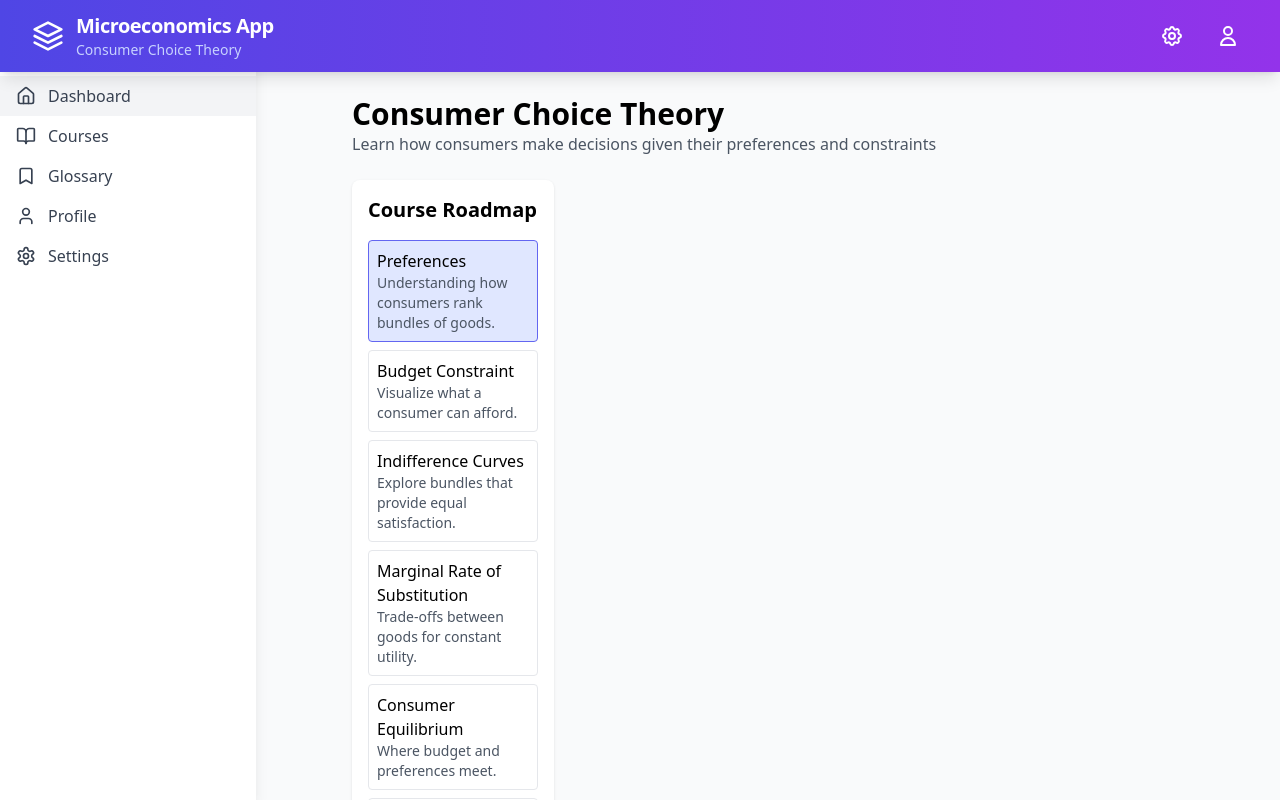
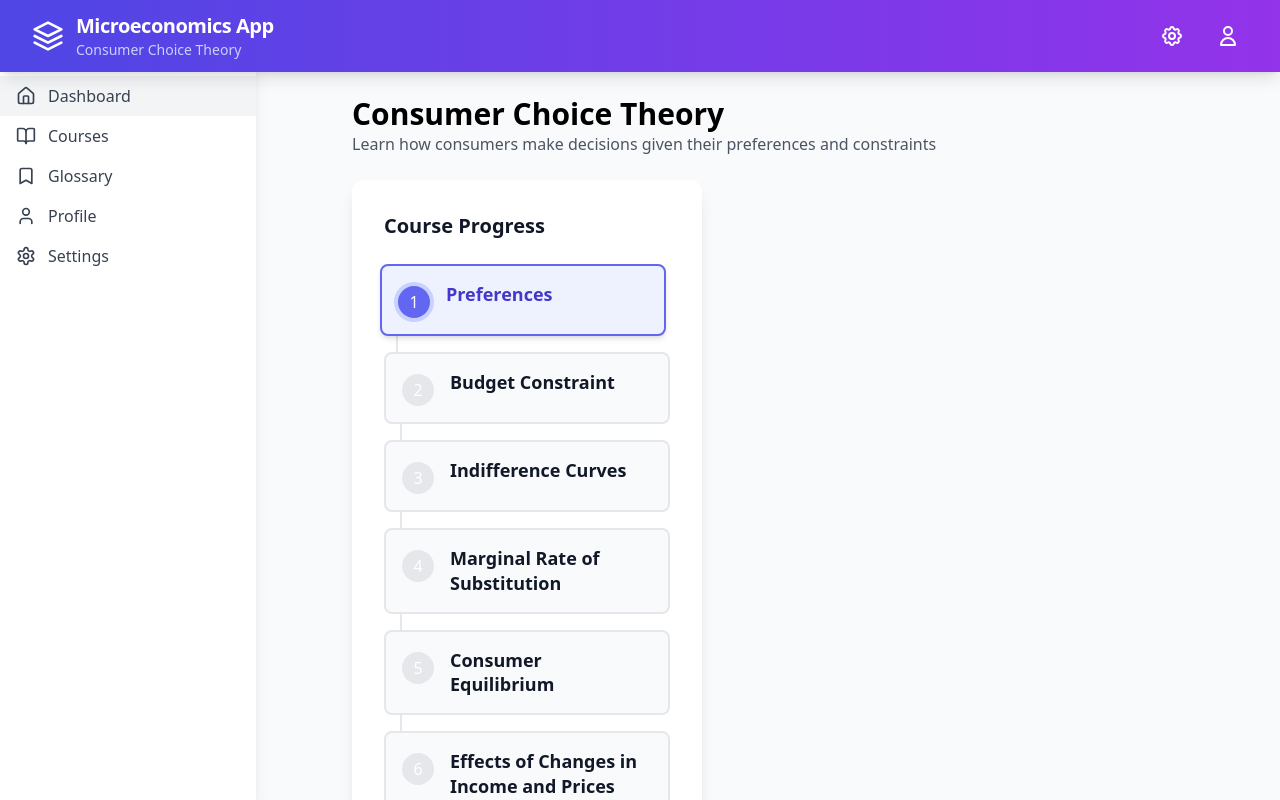
Before and after one commit to siedlmi/microeconomics-app, a React (Create React App) app: page /courses/consumer-choice in a window 1280 px wide. Built offline with nearby package versions, Linux system fonts and the light colour scheme.

Commit message:
Roadmap works

```diff
--- a/src/components/CourseCatalog.tsx
+++ b/src/components/CourseCatalog.tsx
@@ -86,7 +86,7 @@ export default function CourseCatalog() {
             </div>
             <div className="mt-4 flex items-center justify-between text-sm text-gray-500">
               <span>{course.metadata.content.lessons.length} lessons</span>
-              <span className="text-indigo-600 hover:text-indigo-700">Start Course →</span>
+              <span className="text-indigo-600 hover:text-indigo-700">View Course →</span>
             </div>
           </Link>
         ))}
--- a/src/components/CourseRoadmap.tsx
+++ b/src/components/CourseRoadmap.tsx
@@ -1,16 +1,16 @@
 import React from 'react';
-import { useNavigate, useParams } from 'react-router-dom';
-import { CourseMetadata } from '../courses/types';
+import { useParams } from 'react-router-dom';
+import { CourseMetadata, Lesson } from '../courses/types';
 
 interface CourseRoadmapProps {
   metadata: CourseMetadata;
+  onLessonSelect: (lesson: Lesson, index: number) => void;
 }
 
-export default function CourseRoadmap({ metadata }: CourseRoadmapProps) {
+export default function CourseRoadmap({ metadata, onLessonSelect }: CourseRoadmapProps) {
   const { lessonId } = useParams();
-  const navigate = useNavigate();
 
-  // Determine current lesson index from URL (assumes "lesson-{number}")
+  // Determine current lesson index from URL
   let currentLessonIndex = 0;
   if (lessonId && lessonId.startsWith('lesson-')) {
     const index = parseInt(lessonId.replace('lesson-', ''));
@@ -20,22 +20,61 @@ export default function CourseRoadmap({ metadata }: CourseRoadmapProps) {
   }
 
   return (
-    <div className="p-4 bg-white rounded-lg shadow">
-      <h2 className="text-xl font-bold mb-4">Course Roadmap</h2>
-      <ul className="space-y-2">
+    <div className="p-8 bg-white rounded-xl shadow-lg dark:bg-gray-800 min-w-[300px] relative z-0">
+      <h2 className="text-xl font-bold mb-6 text-gray-900 dark:text-white">Course Progress</h2>
+      <div className="space-y-4">
         {metadata.content.lessons.map((lesson, index) => (
-          <li
+          <div
             key={index}
-            onClick={() => navigate(`/courses/${metadata.id}/lesson-${index + 1}`)}
-            className={`cursor-pointer p-2 rounded border ${
-              index === currentLessonIndex ? 'bg-indigo-100 border-indigo-500' : 'hover:bg-gray-50'
-            }`}
+            onClick={() => onLessonSelect(lesson, index)}
+            className={`relative group cursor-pointer transition-all duration-200 ease-in-out
+              ${index === currentLessonIndex
+                ? 'transform scale-102 -translate-x-1'
+                : 'hover:transform hover:scale-101'}`}
           >
-            <div className="font-medium">{lesson.title}</div>
-            <div className="text-sm text-gray-600">{lesson.description}</div>
-          </li>
+            {/* Progress line */}
+            {index < metadata.content.lessons.length - 1 && (
+              <div className={`absolute left-4 top-14 w-0.5 h-full -z-10
+                ${index < currentLessonIndex ? 'bg-indigo-500' : 'bg-gray-200 dark:bg-gray-700'}`}
+              />
+            )}
+
+            <div className={`flex items-start space-x-4 px-4 py-4 rounded-lg border-2 transition-all duration-200
+              ${index === currentLessonIndex
+                ? 'bg-indigo-50 border-indigo-500 shadow-md dark:bg-indigo-900/30 dark:border-indigo-400 scale-102'
+                : index < currentLessonIndex
+                  ? 'bg-white border-indigo-200 dark:bg-gray-800 dark:border-indigo-800'
+                  : 'bg-gray-50 border-gray-200 dark:bg-gray-800/50 dark:border-gray-700'
+              } hover:shadow-lg hover:-translate-y-0.5`}
+            >
+              {/* Progress indicator */}
+              <div className={`flex-shrink-0 w-8 h-8 mt-1 rounded-full flex items-center justify-center
+                ${index === currentLessonIndex
+                  ? 'bg-indigo-500 ring-4 ring-indigo-200 dark:ring-indigo-900'
+                  : index < currentLessonIndex
+                    ? 'bg-indigo-500'
+                    : 'bg-gray-200 dark:bg-gray-700'}`}
+              >
+                {index < currentLessonIndex ? (
+                  <svg className="w-4 h-4 text-white" fill="currentColor" viewBox="0 0 20 20">
+                    <path fillRule="evenodd" d="M16.707 5.293a1 1 0 010 1.414l-8 8a1 1 0 01-1.414 0l-4-4a1 1 0 011.414-1.414L8 12.586l7.293-7.293a1 1 0 011.414 0z" clipRule="evenodd"/>
+                  </svg>
+                ) : (
+                  <span className="text-white font-medium">{index + 1}</span>
+                )}
+              </div>
+
+              <h3 className={`text-lg font-semibold leading-snug break-words pr-2
+                ${index === currentLessonIndex
+                  ? 'text-indigo-700 dark:text-indigo-300'
+                  : 'text-gray-900 dark:text-gray-100'}`}
+              >
+                {lesson.title}
+              </h3>
+            </div>
+          </div>
         ))}
-      </ul>
+      </div>
     </div>
   );
 }
--- a/src/courses/CourseLayout.tsx
+++ b/src/courses/CourseLayout.tsx
@@ -1,7 +1,7 @@
-import React from 'react';
-import { useParams } from 'react-router-dom';
+import React, { useState } from 'react';
+import { useParams, useNavigate } from 'react-router-dom';
 import CourseRoadmap from '../components/CourseRoadmap';
-import { CourseMetadata } from './types';
+import { CourseMetadata, Lesson } from './types';
 
 interface CourseLayoutProps {
   metadata: CourseMetadata;
@@ -10,25 +10,54 @@ interface CourseLayoutProps {
 
 export default function CourseLayout({ metadata, children }: CourseLayoutProps) {
   const { lessonId } = useParams();
+  const navigate = useNavigate();
+  const [selectedLesson, setSelectedLesson] = useState<Lesson | null>(null);
+
+  const handleLessonSelect = (lesson: Lesson, index: number) => {
+    setSelectedLesson(lesson);
+  };
+
+  const handleStartLesson = (index: number) => {
+    navigate(`/courses/${metadata.id}/lesson-${index + 1}`);
+    setSelectedLesson(null);
+  };
 
   return (
-    <div className="p-4">
+    <div className="p-4 max-w-7xl mx-auto">
       <header className="mb-6">
         <h1 className="text-3xl font-bold">{metadata.title}</h1>
         <p className="text-gray-600">{metadata.description}</p>
       </header>
-      <div className="flex flex-col md:flex-row gap-6">
-        <aside className="md:w-1/4">
-          {/* Effective usage pattern:
-              • Import CourseRoadmap here.
-              • Pass course metadata (including lessons array & unique id).
-              • Use a URL scheme (lesson-1, lesson-2) for the current lesson index.
-              • Place CourseRoadmap in the sidebar for persistent navigation.
-          */}
-          <CourseRoadmap metadata={metadata} />
+      <div className="flex flex-col lg:flex-row gap-8">
+        <aside className="lg:w-[350px] flex-shrink-0">
+          <CourseRoadmap
+            metadata={metadata}
+            onLessonSelect={handleLessonSelect}
+          />
         </aside>
-        <main className="md:w-3/4">
-          {children}
+        <main className="flex-1 min-w-0">
+          {selectedLesson ? (
+            <div className="bg-white rounded-xl shadow-lg p-6 dark:bg-gray-800 animate-fadeIn w-full">
+              <h2 className="text-2xl font-bold mb-4 text-gray-900 dark:text-white">
+                {selectedLesson.title}
+              </h2>
+              <p className="text-gray-600 dark:text-gray-300 mb-6 text-lg">
+                {selectedLesson.description}
+              </p>
+              <button
+                onClick={() => handleStartLesson(
+                  metadata.content.lessons.findIndex(l => l.title === selectedLesson.title)
+                )}
+                className="px-6 py-3 bg-indigo-600 text-white rounded-lg hover:bg-indigo-700
+                  transition-colors duration-200 flex items-center gap-2 font-medium"
+              >
+                Start Lesson
+                <svg className="w-5 h-5" fill="none" strokeLinecap="round" strokeLinejoin="round" strokeWidth="2" viewBox="0 0 24 24" stroke="currentColor">
+                  <path d="M9 5l7 7-7 7"/>
+                </svg>
+              </button>
+            </div>
+          ) : children}
         </main>
       </div>
     </div>
```
